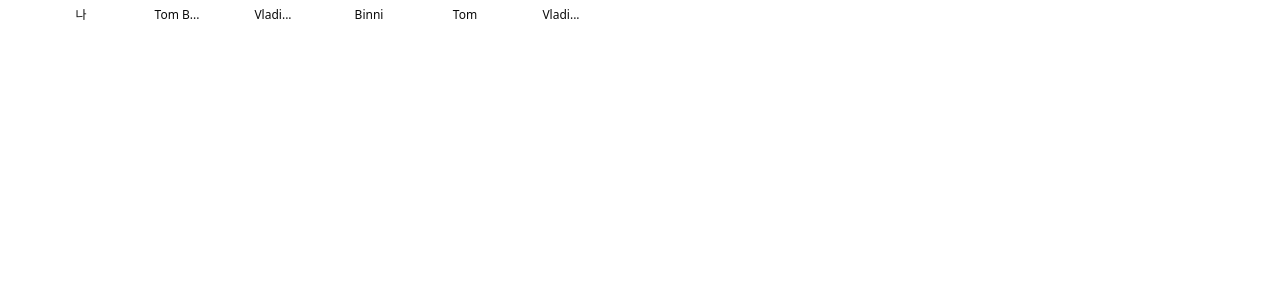
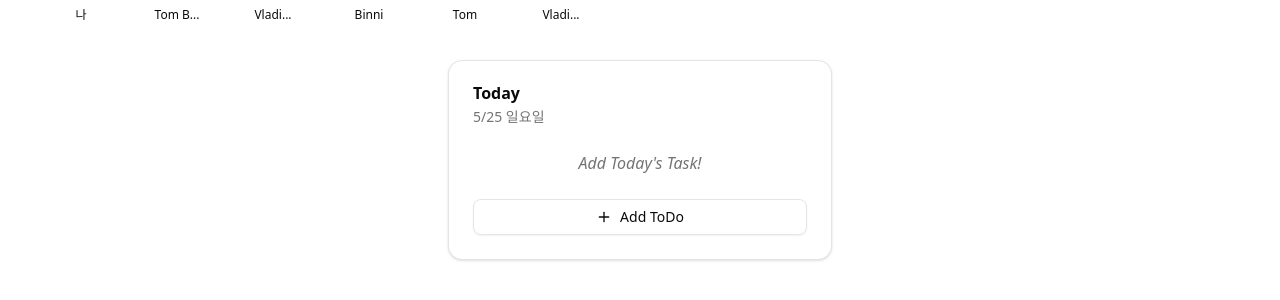
Before and after one commit to chan3785/2025-OSSCA-Next.js-team2, a Next.js app: page / in a window 1280 px wide. Shown: the part 182-482 px from the top of the page. Built offline with nearby package versions, Linux system fonts and the light colour scheme.

Commit message:
feat(todo): 오늘의 할 일 대시보드 컴포넌트 추가
- ToDoDashboad 컴포넌트 생성 및 구현

- 메인 페이지에 할 일 대시보드 추가

- Card UI 컴포넌트 추가

```diff
--- a/src/app/page.tsx
+++ b/src/app/page.tsx
@@ -1,9 +1,13 @@
 import { FriendList } from "@/components/src/main/FriendsList";
+import ToDoListsDashboard from "@/components/src/main/ToDoDashboad";
 
 export default function Home() {
   return (
     <main className="w-full">
       <FriendList className="w-11/12 ml-6 border-transparent" />
+      <article className="flex justify-center mt-5">
+        <ToDoListsDashboard />
+      </article>
     </main>
   );
 }
--- /dev/null
+++ b/src/components/src/main/ToDoDashboad.tsx
@@ -0,0 +1,55 @@
+import { Button } from "@/components/ui/button";
+import {
+  Card,
+  CardContent,
+  CardDescription,
+  CardFooter,
+  CardHeader,
+  CardTitle,
+} from "@/components/ui/card";
+import { Plus } from "lucide-react";
+
+interface Task {
+  id: number;
+  title: string;
+  isComplete: boolean;
+}
+
+const tasks: Task[] = [
+  //   {
+  //     id: 0,
+  //     title: "Next.js 공부하기",
+  //     isComplete: false,
+  //   },
+];
+
+const getFormattedDate = () => {
+  const date = new Date();
+  const days = ["일", "월", "화", "수", "목", "금", "토"];
+  return `${date.getMonth() + 1}/${date.getDate()} ${days[date.getDay()]}요일`;
+};
+
+export default function ToDoListsDashboard() {
+  return (
+    <Card className="w-full max-w-sm">
+      <CardHeader>
+        <CardTitle>Today</CardTitle>
+        <CardDescription>{getFormattedDate()}</CardDescription>
+      </CardHeader>
+      <CardContent>
+        {tasks.length > 0 ? (
+          tasks.map((task) => <div key={task.id}>todays {task.title}</div>)
+        ) : (
+          <div className="text-center text-muted-foreground italic">
+            {`Add Today's Task!`}
+          </div>
+        )}
+      </CardContent>
+      <CardFooter className="flex-col gap-2">
+        <Button variant="outline" className="w-full">
+          <Plus /> Add ToDo
+        </Button>
+      </CardFooter>
+    </Card>
+  );
+}
--- /dev/null
+++ b/src/components/ui/card.tsx
@@ -0,0 +1,92 @@
+import * as React from "react"
+
+import { cn } from "@/lib/utils"
+
+function Card({ className, ...props }: React.ComponentProps<"div">) {
+  return (
+    <div
+      data-slot="card"
+      className={cn(
+        "bg-card text-card-foreground flex flex-col gap-6 rounded-xl border py-6 shadow-sm",
+        className
+      )}
+      {...props}
+    />
+  )
+}
+
+function CardHeader({ className, ...props }: React.ComponentProps<"div">) {
+  return (
+    <div
+      data-slot="card-header"
+      className={cn(
+        "@container/card-header grid auto-rows-min grid-rows-[auto_auto] items-start gap-1.5 px-6 has-data-[slot=card-action]:grid-cols-[1fr_auto] [.border-b]:pb-6",
+        className
+      )}
+      {...props}
+    />
+  )
+}
+
+function CardTitle({ className, ...props }: React.ComponentProps<"div">) {
+  return (
+    <div
+      data-slot="card-title"
+      className={cn("leading-none font-semibold", className)}
+      {...props}
+    />
+  )
+}
+
+function CardDescription({ className, ...props }: React.ComponentProps<"div">) {
+  return (
+    <div
+      data-slot="card-description"
+      className={cn("text-muted-foreground text-sm", className)}
+      {...props}
+    />
+  )
+}
+
+function CardAction({ className, ...props }: React.ComponentProps<"div">) {
+  return (
+    <div
+      data-slot="card-action"
+      className={cn(
+        "col-start-2 row-span-2 row-start-1 self-start justify-self-end",
+        className
+      )}
+      {...props}
+    />
+  )
+}
+
+function CardContent({ className, ...props }: React.ComponentProps<"div">) {
+  return (
+    <div
+      data-slot="card-content"
+      className={cn("px-6", className)}
+      {...props}
+    />
+  )
+}
+
+function CardFooter({ className, ...props }: React.ComponentProps<"div">) {
+  return (
+    <div
+      data-slot="card-footer"
+      className={cn("flex items-center px-6 [.border-t]:pt-6", className)}
+      {...props}
+    />
+  )
+}
+
+export {
+  Card,
+  CardHeader,
+  CardFooter,
+  CardTitle,
+  CardAction,
+  CardDescription,
+  CardContent,
+}
```
